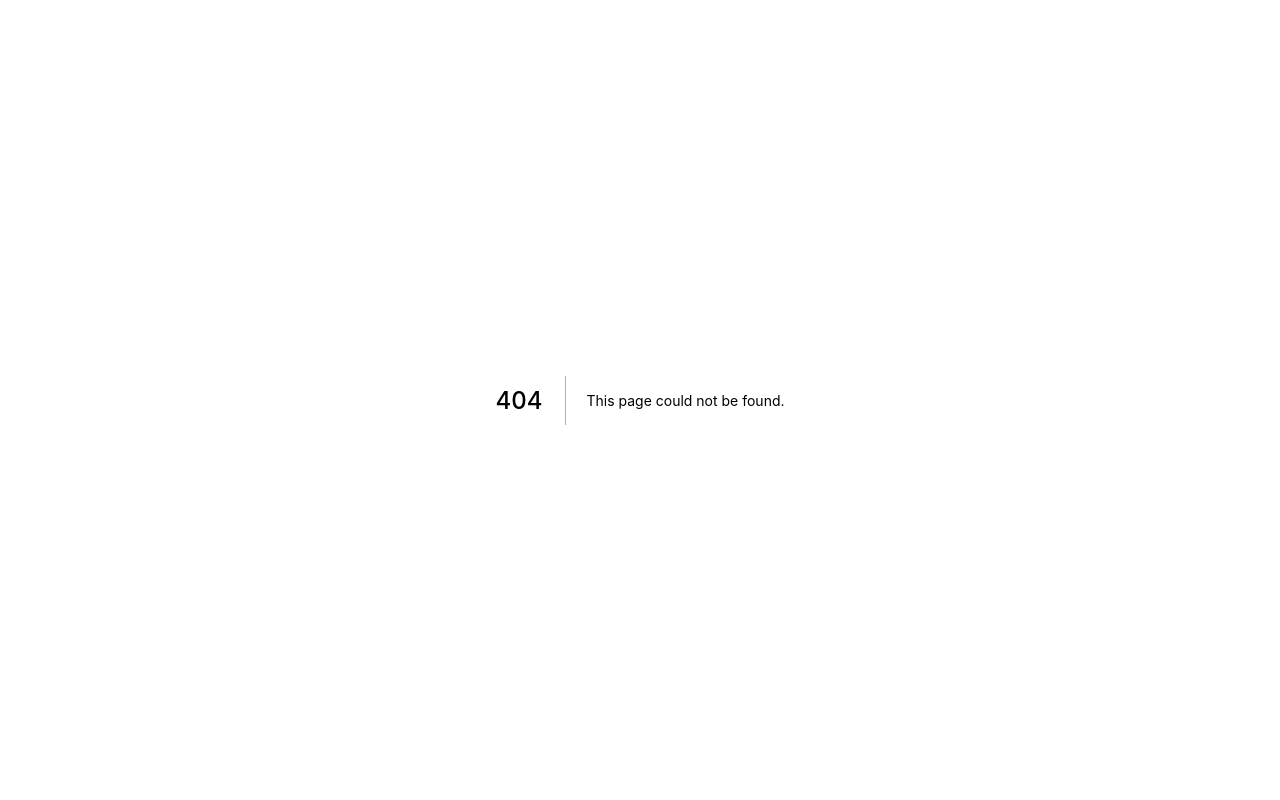
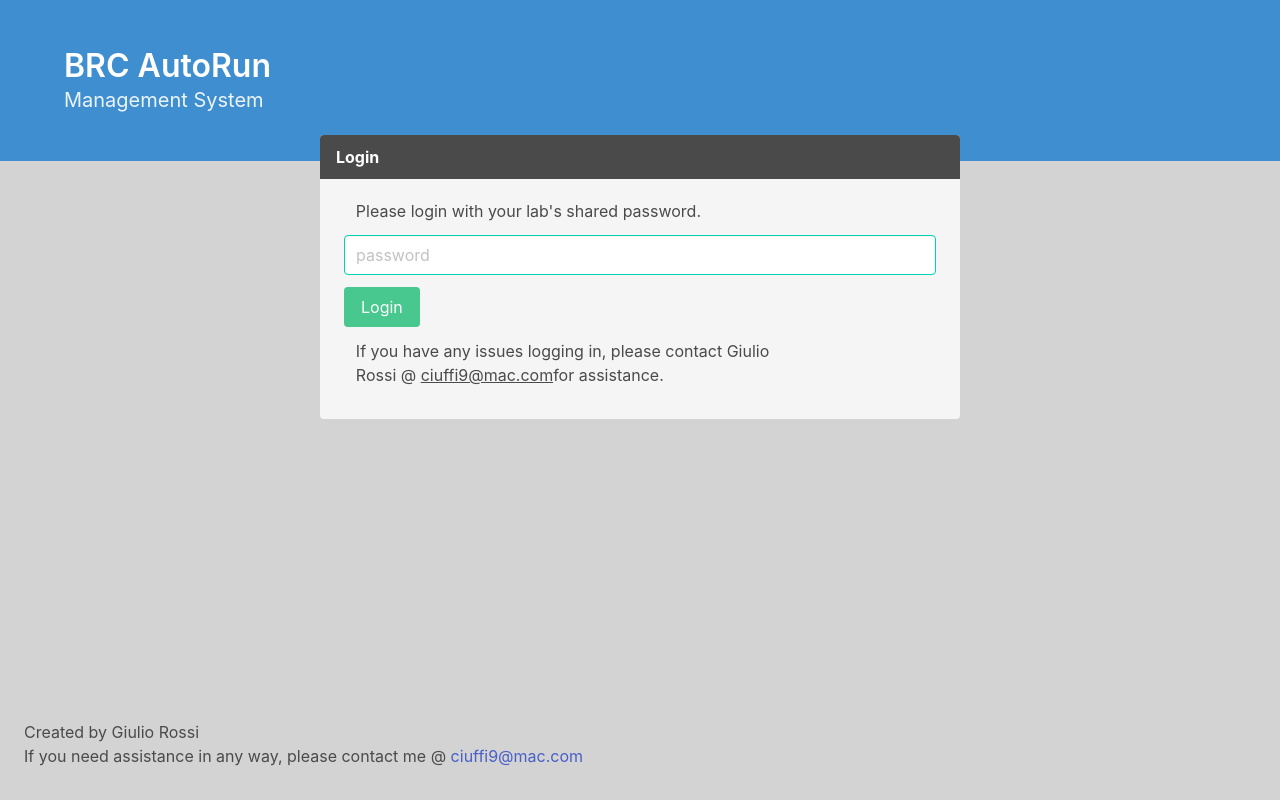
Before and after one commit to Ciuffi/brc-management-system, a Next.js app: page /login in a window 1280 px wide. Before the commit this address had no page. Built offline with nearby package versions, Linux system fonts and the light colour scheme.

Commit message:
Add login form/login page

```diff
--- /dev/null
+++ b/components/loginForm.tsx
@@ -0,0 +1,30 @@
+interface LoginFormProps {
+  error: boolean;
+}
+
+export default ({ error }: LoginFormProps) => (
+  <form id="loginForm" className="form" action="/login" method="post">
+    <input type="hidden" name="user" value="x" />
+    <div className="field">
+      <div className="control">
+        <input
+          className="input is-primary"
+          type="password"
+          name="pass"
+          placeholder="password"
+          id="pass"
+        />
+      </div>
+    </div>
+    <div className="is-flex-desktop">
+      <button type="submit" className="submitButton button is-success">
+        Login
+      </button>
+      {error && (
+        <p style={{ color: "red", lineHeight: "2.5em", marginLeft: "2%" }}>
+          Incorrect Password
+        </p>
+      )}
+    </div>
+  </form>
+);
--- /dev/null
+++ b/pages/login.tsx
@@ -0,0 +1,49 @@
+import "../styles/login.scss";
+import Layout from "../components/Layout";
+import LoginForm from "../components/loginForm";
+import { NextPageContext } from "next";
+
+interface loginProps {
+  error: boolean;
+}
+
+const Login = ({ error }: loginProps) => (
+  <Layout>
+    <section className="hero is-info">
+      <div className="hero-body">
+        <div className="container">
+          <h1 className="title">BRC AutoRun</h1>
+          <h2 className="subtitle">
+            <div> Management System</div>
+          </h2>
+        </div>
+      </div>
+    </section>
+    <div id="mainDiv">
+      <article id="loginCard" className="message">
+        <div className="message-header">
+          <p>Login</p>
+        </div>
+        <div className="message-body">
+          <div className="intro">
+            Please login with your lab's shared password. <br />
+          </div>
+          <LoginForm error={error} />
+          <div className="intro" style={{ marginTop: "2%" }}>
+            If you have any issues logging in, please contact Giulio Rossi @{" "}
+            <a href="mailto:ciuffi9@mac.com?subject=BMS support">
+              ciuffi9@mac.com
+            </a>
+            for assistance.
+          </div>
+        </div>
+      </article>
+    </div>
+  </Layout>
+);
+
+Login.getInitialProps = (context: NextPageContext) => {
+  return { error: context.req.headers.referer?.endsWith("/login") ?? false };
+};
+
+export default Login;
--- /dev/null
+++ b/styles/login.scss
@@ -0,0 +1,29 @@
+@import "../node_modules/bulma/sass/utilities/_all.sass";
+
+body {
+  background-color: lightgrey;
+}
+
+#mainDiv {
+  margin-top: -2%;
+}
+
+#loginCard {
+  width: 50%;
+  margin: auto;
+}
+.intro {
+  width: 70%;
+  margin: 0 2%;
+  line-height: 1.5em;
+  margin-bottom: 2%;
+}
+@include until($tablet) {
+  #loginCard {
+    width: 80%;
+    text-align: center;
+  }
+  .intro {
+    width: 100%;
+  }
+}
```
